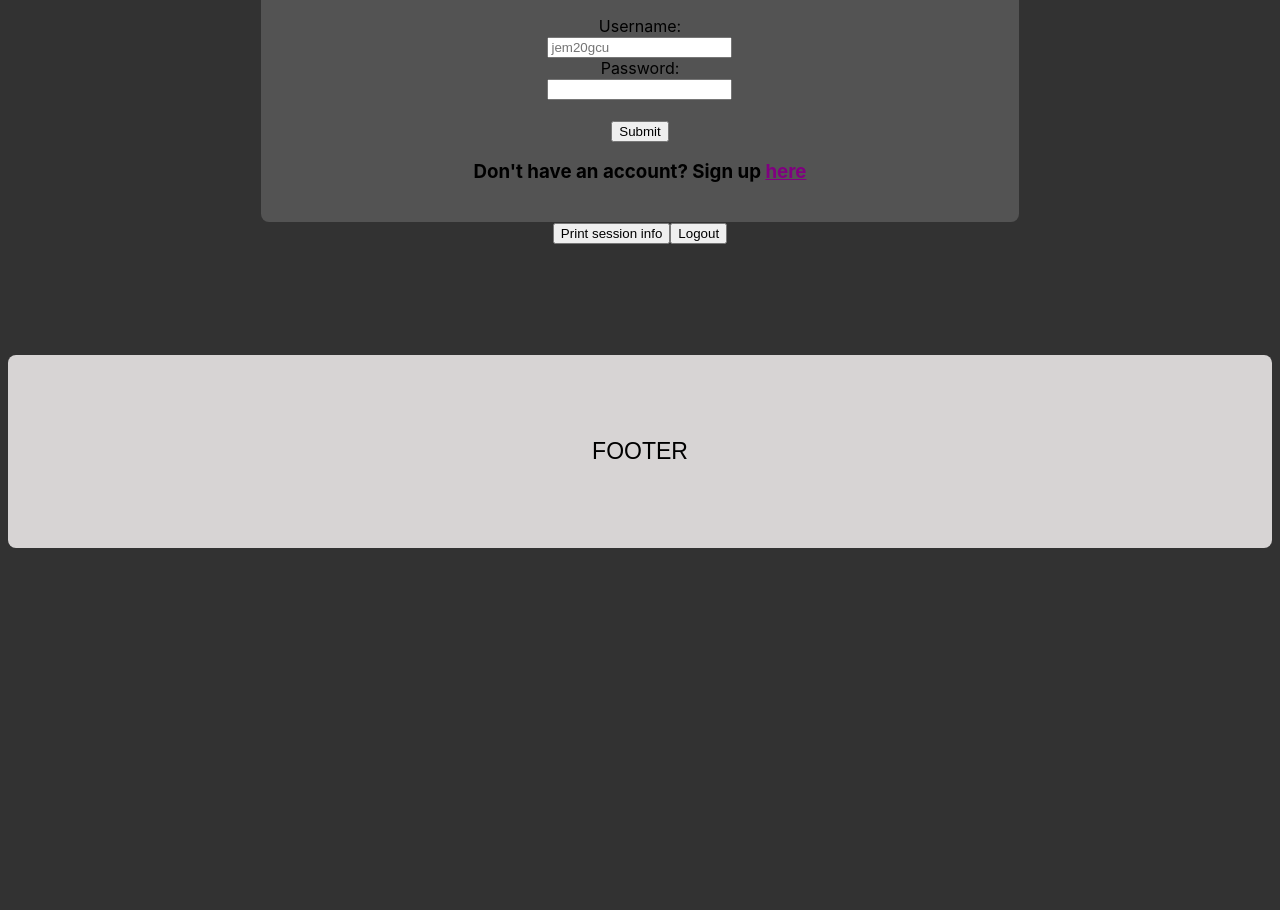
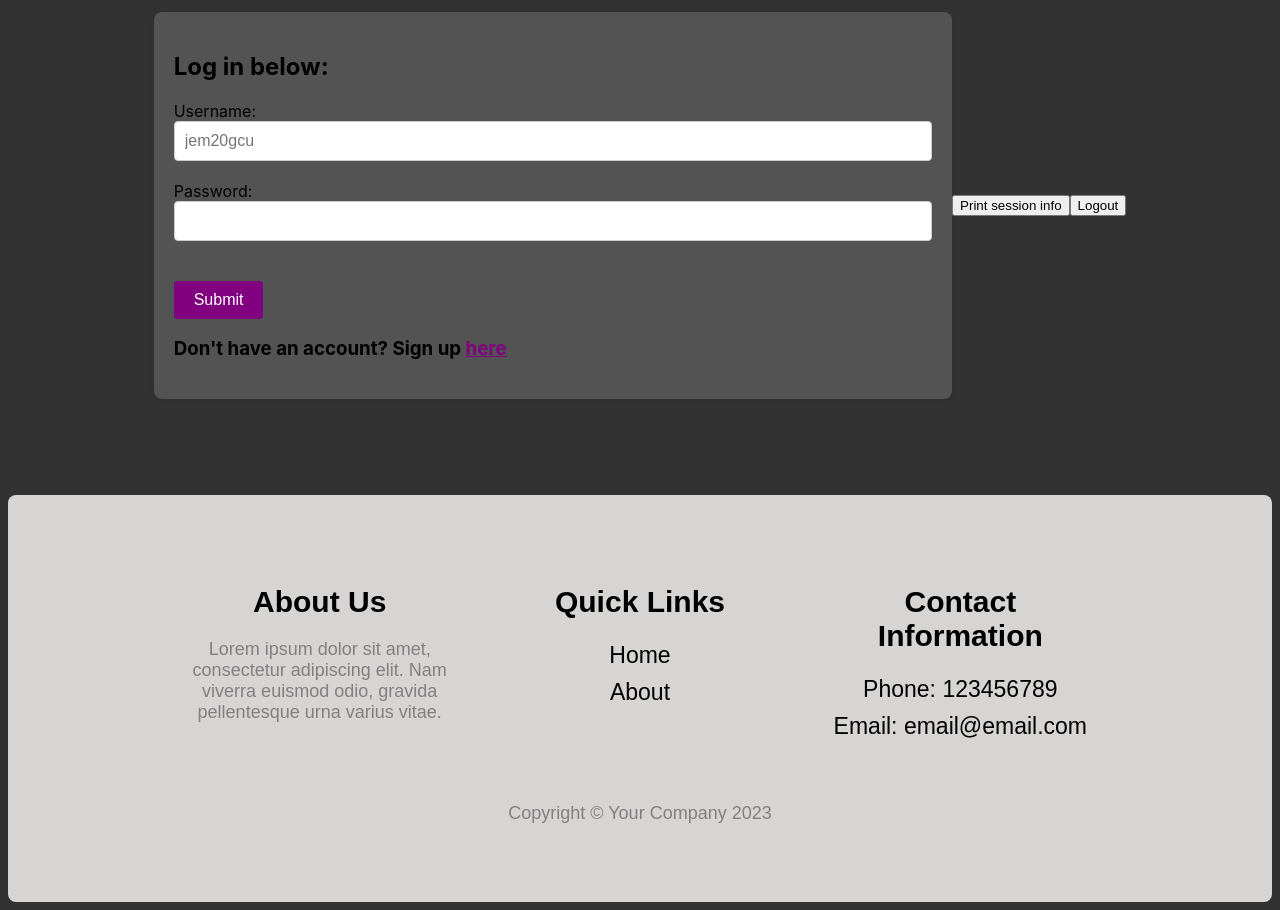
Before and after one commit to Ishy720/YR3-Project-v2, a React (Create React App) app in the folder application/frontend/: page /login in a window 1280 px wide. Shown: the part 400-1310 px from the top of the page. Before the commit the page ends 956 px from the top, so only its background shows below. Built offline with nearby package versions, Linux system fonts and the light colour scheme.

Commit message:
Added css

```diff
--- a/application/frontend/src/components/Books/BookCarousel.css
+++ b/application/frontend/src/components/Books/BookCarousel.css
@@ -34,17 +34,18 @@
     width: 200px;
     height: 300px;
     object-fit: cover;
+    margin-bottom: 20px;
 }
 
 .carousel-item h3 {
-    margin-top: 20px;
     font-size: 20px;
     font-weight: bold;
+    text-align: center;
 }
 
 .carousel-item p {
-    margin-top: 10px;
     font-size: 16px;
+    text-align: center;
 }
 
 .carousel button {
--- a/application/frontend/src/components/Books/BookCarousel.js
+++ b/application/frontend/src/components/Books/BookCarousel.js
@@ -5,19 +5,8 @@ const BookCarousel = ({ books }) => {
     const [currentIndex, setCurrentIndex] = useState(0);
     const [slideAmount, setSlideAmount] = useState(0);
     const [transitioning, setTransitioning] = useState(false);
-    const [windowWidth, setWindowWidth] = useState(window.innerWidth);
     const [direction, setDirection] = useState(0);
     const carouselListRef = useRef(null);
-
-    useEffect(() => {
-        const handleResize = () => {
-            setWindowWidth(window.innerWidth);
-        };
-        window.addEventListener('resize', handleResize);
-        return () => {
-            window.removeEventListener('resize', handleResize);
-        };
-    }, []);
 
     const booksToDisplay = [...books.slice(currentIndex + 1, books.length), ...books.slice(0, currentIndex + 1)];
 
@@ -38,19 +27,23 @@ const BookCarousel = ({ books }) => {
             if (!start) start = timestamp;
             const progress = timestamp - start;
             if (progress > 500) {
-                    carouselListRef.current.style.transform = `translateX(${0}%)`;
+              carouselListRef.current.style.transform = `translateX(${
+                -100 * (currentIndex + direction + books.length) % books.length
+              }%)`;
               setCurrentIndex((currentIndex + direction + books.length) % books.length);
               setTransitioning(false);
               setDirection(0);
             } else {
-                    carouselListRef.current.style.transform = `translateX(${slideAmount - (progress / 500) * slideAmount}%)`;
+              carouselListRef.current.style.transform = `translateX(${
+                slideAmount - (progress / 500) * slideAmount
+              }%)`;
               requestAnimationFrame(step);
             }
           };
-            setSlideAmount(-direction * windowWidth / booksToDisplay.length);
+          setSlideAmount(-100 / books.length * direction);
           requestAnimationFrame(step);
         }
-    }, [currentIndex, slideAmount, transitioning, direction, books.length, windowWidth]);
+      }, [currentIndex, slideAmount, transitioning, direction, books.length]);
 
     return (
         <div className="carousel">
--- a/application/frontend/src/components/Footer/Footer.css
+++ b/application/frontend/src/components/Footer/Footer.css
@@ -1,10 +1,48 @@
-footer {
+.footer {
     background-color: rgb(215, 212, 212);
     padding: 60px;
     border-radius: 8px;
-    display: flex;
-    align-items: center;
-    justify-content: center;
     font-family: Arial, sans-serif;
     font-size: 23px;
+    display: flex;
+    flex-direction: column;
+    align-items: center;
 }
+
+.footer-container {
+    display: flex;
+    justify-content: space-between;
+    width: 80%;
+    margin: 0 auto;
+}
+
+.footer-section {
+    width: 30%;
+    text-align: center;
+}
+
+.footer-title {
+    font-size: 30px;
+    margin-bottom: 20px;
+}
+
+.footer-text {
+    font-size: 18px;
+    color: gray;
+    margin-bottom: 20px;
+}
+
+.footer-list {
+    list-style: none;
+    padding: 0;
+}
+
+.footer-list li {
+    margin-bottom: 10px;
+}
+
+.footer-copyright {
+    margin-top: 40px;
+    font-size: 18px;
+    color: gray;
+}
--- a/application/frontend/src/components/Footer/Footer.js
+++ b/application/frontend/src/components/Footer/Footer.js
@@ -1,13 +1,34 @@
-import './Footer.css'
+import React from 'react';
+import './Footer.css';
 
-function Footer() {
+const Footer = () => {
     return (
-        <footer>
-           <p>
-            FOOTER
-           </p>
+        <footer className="footer">
+            <div className="footer-container">
+                <div className="footer-section">
+                    <h3 className="footer-title">About Us</h3>
+                    <p className="footer-text">
+                        Lorem ipsum dolor sit amet, consectetur adipiscing elit. Nam viverra euismod odio, gravida pellentesque urna varius vitae.
+                    </p>
+                </div>
+                <div className="footer-section">
+                    <h3 className="footer-title">Quick Links</h3>
+                    <ul className="footer-list">
+                        <li>Home</li>
+                        <li>About</li>
+                    </ul>
+                </div>
+                <div className="footer-section">
+                    <h3 className="footer-title">Contact Information</h3>
+                    <ul className="footer-list">
+                        <li>Phone: 123456789</li>
+                        <li>Email: email@email.com</li>
+                    </ul>
+                </div>
+            </div>
+            <p className="footer-copyright">Copyright &copy; Your Company 2023</p>
         </footer>
     );
-}
+};
 
 export default Footer;
--- a/application/frontend/src/components/LoginForm/LoginForm.css
+++ b/application/frontend/src/components/LoginForm/LoginForm.css
@@ -1,23 +1,52 @@
 #loginContainer {
-    align-content: center;
-    text-align: -webkit-center;
-    padding-top: 20px;
-    padding-bottom: 20px;
+    display: flex;
+    justify-content: center;
+    align-items: center;
     height: 500px;
+    padding: 40px 0;
 }
 
 #loginFormContainer {
     background-color: rgba(169, 169, 169, 0.27);
     width: 60%;
     height: max-content;
-    padding: inherit;
+    padding: 20px;
     border-radius: 8px;
+    box-shadow: 0 2px 4px rgba(0,0,0,0.1);
 }
 
 .clickLink {
     color: purple;
+    cursor: pointer;
+    transition: all 0.2s ease-in-out;
 }
 
 .clickLink:hover {
+    text-decoration: underline;
+}
+
+input[type="text"],
+input[type="password"] {
+    border: 1px solid #ccc;
+    border-radius: 4px;
+    padding: 10px;
+    width: 100%;
+    margin-bottom: 20px;
+    box-sizing: border-box;
+    font-size: 16px;
+}
+
+button[type="submit"] {
+    background-color: purple;
+    color: #fff;
+    border: none;
+    border-radius: 4px;
+    padding: 10px 20px;
+    font-size: 16px;
     cursor: pointer;
+    transition: all 0.2s ease-in-out;
 }
+
+button[type="submit"]:hover {
+    background-color: #7d47b9;
+}
--- a/application/frontend/src/components/RegisterForm/RegisterForm.css
+++ b/application/frontend/src/components/RegisterForm/RegisterForm.css
@@ -5,28 +5,60 @@
     font-family: Arial, sans-serif;
     font-size: 60px;
     color: rgba(255, 241, 169, 0.696);
+    padding-bottom: 100px;
 }
 
 #registerContainer {
-    align-content: center;
-    text-align: -webkit-center;
-    padding-top: 20px;
-    padding-bottom: 20px;
+    display: flex;
+    justify-content: center;
+    align-items: center;
     height: 500px;
+    padding: 40px 0;
+    padding-bottom: 200px;
 }
 
 #registerFormContainer {
     background-color: rgba(169, 169, 169, 0.27);
     width: 60%;
     height: max-content;
-    padding: inherit;
+    padding: 20px;
     border-radius: 8px;
+    box-shadow: 0 2px 4px rgba(0,0,0,0.1);
 }
 
 .clickLink {
     color: purple;
+    cursor: pointer;
+    transition: all 0.2s ease-in-out;
 }
 
 .clickLink:hover {
+    text-decoration: underline;
+}
+
+input[type="text"],
+input[type="email"],
+input[type="password"] {
+    border: 1px solid #ccc;
+    border-radius: 4px;
+    padding: 10px;
+    width: 100%;
+    margin-bottom: 20px;
+    box-sizing: border-box;
+    font-size: 16px;
+}
+
+button[type="submit"] {
+    background-color: purple;
+    color: #fff;
+    border: none;
+    border-radius: 4px;
+    padding: 10px 20px;
+    font-size: 16px;
     cursor: pointer;
+    transition: all 0.2s ease-in-out;
 }
+
+button[type="submit"]:hover {
+    background-color: #7d47b9;
+}
```
Lines whose indentation alone changed are shown as unchanged.
